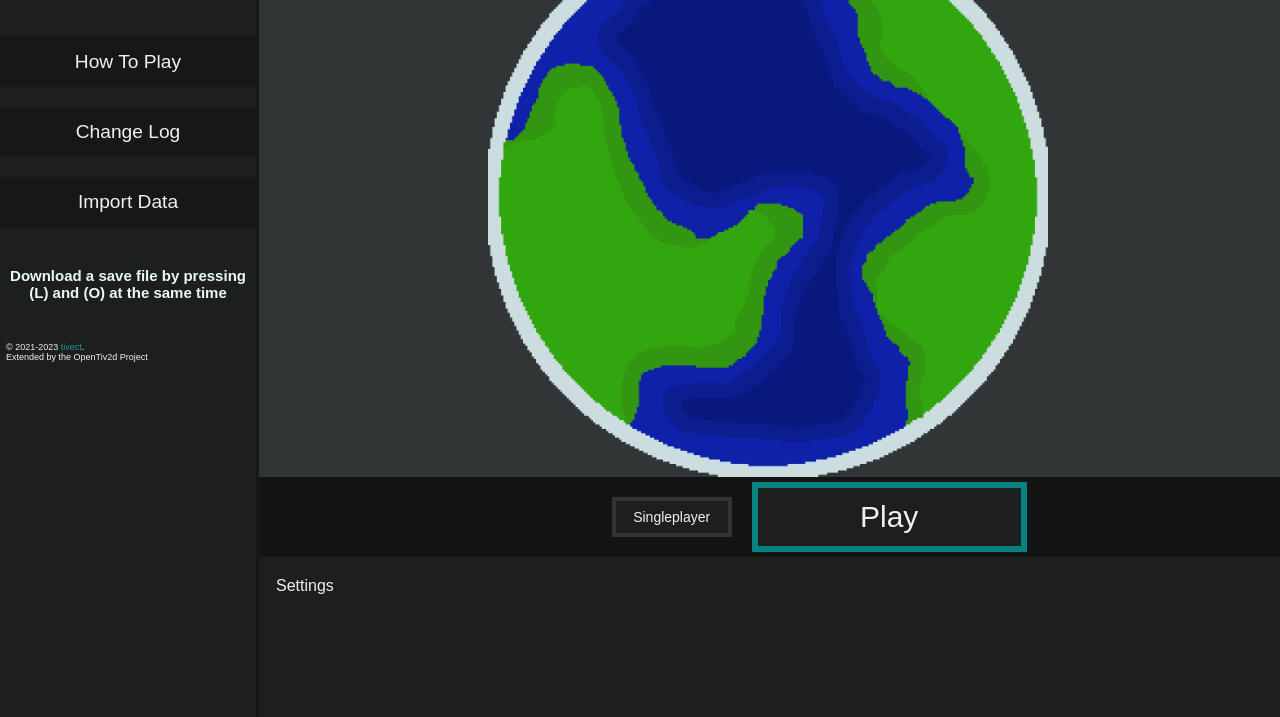
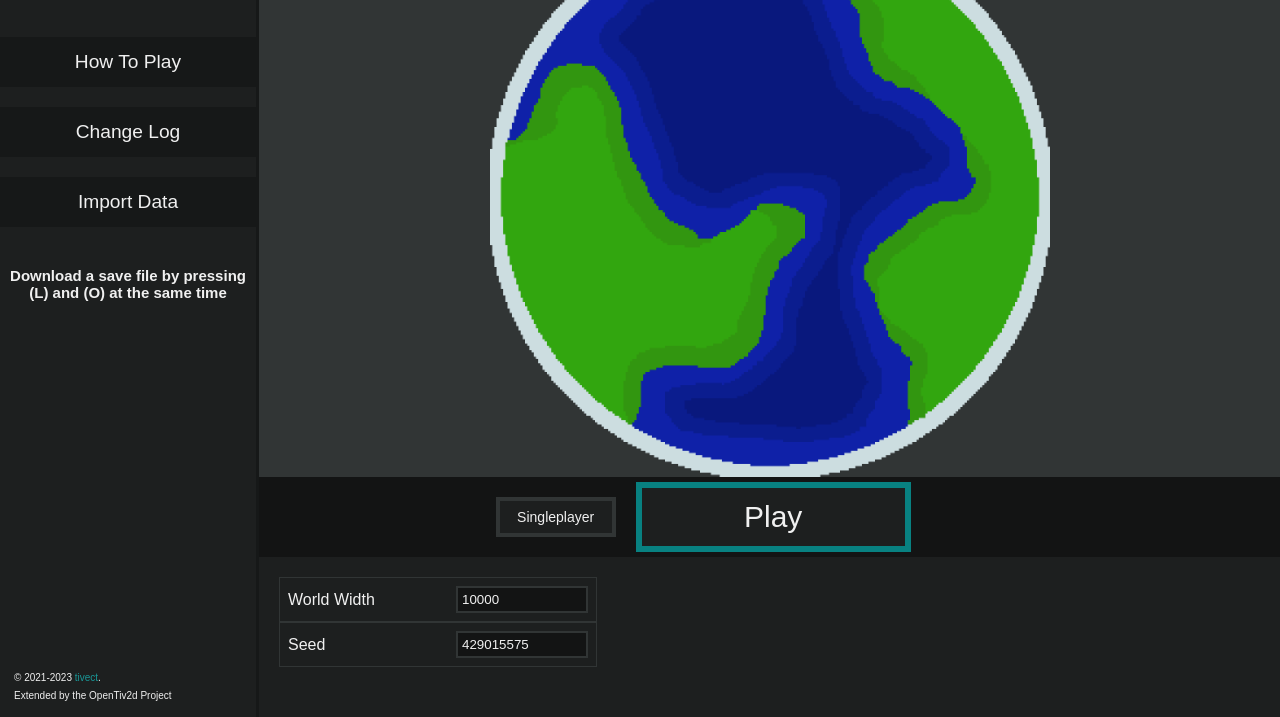
Before and after one commit to Twovect/OpenTiv2d, a plain HTML site: page index.html in a window 1280 px wide. Shown: the part 83-800 px from the top of the page. Drawn offline with Linux system fonts and the light colour scheme.

Commit message:
feat: worldgen settings

```diff
--- a/game.js
+++ b/game.js
@@ -854,6 +854,7 @@ function isSolid(val) {
     return false;
 };
 function gameSetup() {
+    console.log("start setup")
     if(!loaded){
         loaded = true;
         for(var j = 0; j < BLOCK_SOURCES.length; j++) {
@@ -904,12 +905,12 @@ function gameSetup() {
         projectile.src = "texture/metalProjectile.png";
         electricEffect = document.createElement("IMG");
         electricEffect.src = "texture/electricEffect.png";
-        if(!multiplayer){
-            let vals = betterWorldGen(genSeed());
+        if(!multiplayer) {
+            let vals = betterWorldGen(gameOptions);
             map = processHeightMap(vals);
             var xSpawnPoint = Math.round(Math.random() * ((vals.length-1) - 0) + 0);
             var ySpawnPoint = vals[xSpawnPoint];
-        console.log(xSpawnPoint+" "+ySpawnPoint);
+            //console.log(xSpawnPoint+" "+ySpawnPoint);
             for(var i=map.length-1;i>0;i--){
                 if(map[i][xSpawnPoint][0] != 0 && map[i-1][xSpawnPoint][0] == 0 && map[i-2][xSpawnPoint][0] == 0){
                     ySpawnPoint = map.length - i;
@@ -963,75 +964,6 @@ function processHeightMap(hMap){
         }
     }
     return nMap;
-}
-function betterPow(a, b) {
-    return Math.pow(Math.abs(a), b) * (
-        (a < 0) ? -1 : 1
-    );
-}
-function genSeed(){
-    var seed = Math.floor((Math.random()*999999999)+100000000);
-    console.log(seed);
-    return seed;
-}
-function betterWorldGen(seed){
-    var vals = [];
-    for(var i=0;i<DEFAULT_WORLDGEN_WIDTH;i++){
-        vals.push(Math.floor(worldGenMountain(i,seed)));
-    }
-    return vals;
-}
-function worldGenMountain(xh,seed) {
-    let x = xh/10
-    let res = 0;
-    res += 3.5;
-    let term2tosum = 0;
-    for(let n = 1; n <= 20; n++) {
-        let thisval = (
-            1.0/4.0 * Math.sin(
-                betterPow(Math.E, n/10.0) * (
-                    x/5.0 + 60.0 + seed + betterPow(n, Math.cos(x)/20.0)
-                )
-            ) + 1.0/5.0 * Math.sin(
-                betterPow(Math.E, (n+3.0)/10.0) * (
-                    x/10.0 + 60.0 + seed
-                )
-            )
-        );
-        term2tosum += thisval;
-    }
-    let term2 = (
-        4.0 * Math.atan(
-            3.0/4.0 * (
-                betterPow(term2tosum, 15.0/13.0)
-            )
-        )
-    );
-    res += term2;
-    let term3tosum = 0;
-    for(let n = 1; n <= 20; n++) {
-        let thisval = (
-            1.0/4.0 * Math.sin(
-                betterPow(Math.E, n/10.0) * (
-                    x/5.0 + 60.0 + 3 * seed + betterPow(n, Math.cos(x)/20.0)
-                )
-            ) + 1.0/5.0 * Math.sin(
-                betterPow(Math.E, (n+3.0)/10.0) * (
-                    x/2.0 + 60.0 + 2.0 * seed
-                )
-            )
-        );
-        term3tosum += thisval;
-    }
-    let term3 = (
-        4.0/5.0 * Math.atan(
-            3.0/4.0 * (
-                betterPow(term3tosum, 15.0/13.0)
-            )
-        )
-    )
-    res += term3;
-    return res*DEFAULT_WORLDGEN_VERTICAL_SCALE;
 }
 function legacyWorldGeneration(){
     var wMap = [];
--- /dev/null
+++ b/game_worldgen.js
@@ -0,0 +1,72 @@
+function betterPow(a, b) {
+    return Math.pow(Math.abs(a), b) * (
+        (a < 0) ? -1 : 1
+    );
+}
+
+function genSeed() {
+    let seed = Math.floor((Math.random()*999999999)+100000000);
+    //console.log(seed);
+    return seed;
+}
+
+function betterWorldGen(options) {
+    const vals = [];
+    for(let i = 0; i < options.worldWidth; i++){
+        vals.push(Math.floor(worldGenMountain(i, options.seed)));
+    }
+    return vals;
+}
+
+function worldGenMountain(xh,seed) {
+    let x = xh/10
+    let res = 0;
+    res += 3.5;
+    let term2tosum = 0;
+    for(let n = 1; n <= 20; n++) {
+        let thisval = (
+            1.0/4.0 * Math.sin(
+                betterPow(Math.E, n/10.0) * (
+                    x/5.0 + 60.0 + seed + betterPow(n, Math.cos(x)/20.0)
+                )
+            ) + 1.0/5.0 * Math.sin(
+                betterPow(Math.E, (n+3.0)/10.0) * (
+                    x/10.0 + 60.0 + seed
+                )
+            )
+        );
+        term2tosum += thisval;
+    }
+    let term2 = (
+        4.0 * Math.atan(
+            3.0/4.0 * (
+                betterPow(term2tosum, 15.0/13.0)
+            )
+        )
+    );
+    res += term2;
+    let term3tosum = 0;
+    for(let n = 1; n <= 20; n++) {
+        let thisval = (
+            1.0/4.0 * Math.sin(
+                betterPow(Math.E, n/10.0) * (
+                    x/5.0 + 60.0 + 3 * seed + betterPow(n, Math.cos(x)/20.0)
+                )
+            ) + 1.0/5.0 * Math.sin(
+                betterPow(Math.E, (n+3.0)/10.0) * (
+                    x/2.0 + 60.0 + 2.0 * seed
+                )
+            )
+        );
+        term3tosum += thisval;
+    }
+    let term3 = (
+        4.0/5.0 * Math.atan(
+            3.0/4.0 * (
+                betterPow(term3tosum, 15.0/13.0)
+            )
+        )
+    )
+    res += term3;
+    return res*DEFAULT_WORLDGEN_VERTICAL_SCALE;
+}
--- a/gamef.js
+++ b/gamef.js
@@ -317,11 +317,35 @@ document.getElementById("gameMode").onclick = function switchMode() {
         document.getElementById("gameMode").innerHTML = "Singleplayer";
     }
 }
-document.getElementById("start").onclick = function launchGame() {
-    //fix this it is partially working
-    document.getElementById("mainScreen").style.display = "none";
-    document.getElementById("menu").style.display = "none";
-    document.getElementById("amc05").style.display = "inline";
+
+// LAUNCHING AND OPTIONS
+const initialSeed = genSeed();
+const gameOptions = {
+    worldWidth: DEFAULT_WORLDGEN_WIDTH,
+    seed: initialSeed
+};
+
+function activateGameOptionsInputs() {
+    for (const optionKey of Object.keys(gameOptions)) {
+        const thisInput = document.getElementById("in-" + optionKey);
+        // Fill in the default value
+        thisInput.value = gameOptions[optionKey];
+        // Set up listening to events
+        const thisOptionKey = optionKey;
+        thisInput.addEventListener("change", (e) => {
+            gameOptions[thisOptionKey] = e.target.value;
+            // TODO: validate option
+        });
+    }
+}
+activateGameOptionsInputs();
+
+// Launch the game with the start button
+document.getElementById("start").addEventListener("click", async () => {
+    // Legacy comment: "fix this it is partially working"
+    document.getElementById("start").innerText = "Loading...";
+    document.getElementById("start").disabled = true;
+    await (new Promise(res => setTimeout(res, 1)));
     if(gameMode == "Multiplayer" && !loadServerData.usingData){
         loadServerData.usingData = true;
         ws.send(`joinrequest|${sid}`);
@@ -329,8 +353,13 @@ document.getElementById("start").onclick = function launchGame() {
     }
     loadScreen(1);
     loadGame();
+    document.getElementById("mainScreen").style.display = "none";
+    document.getElementById("bodysplit").style.display = "none";
+    document.getElementById("menu").style.display = "none";
+    document.getElementById("amc05").style.display = "inline";
     setTimeout(dataLoaded,5000);
-}
+});
+
 function loadGame(){
     if((multiplayer && loadServerData.mapLoaded && loadServerData.spawnPointLoaded) || (loadData.usingData && loadData.dataLoaded) || (!loadData.usingData && gameMode == "Singleplayer") && !loaded){
         if(loadData.usingData && gameMode == "Singleplayer"){
@@ -349,6 +378,7 @@ function loadGame(){
         gameSetup();
     }
 }
+
 function vehColSides(veh){
     var values = [];
     for(var i=0;i<4;i++){
--- a/index.html
+++ b/index.html
@@ -20,21 +20,21 @@
         <link rel="icon" type="image/png" href="icon.png">
     </head>
     <body class="noScrollBar">
-        <div class="bodysplit">
+        <div id="bodysplit">
             <div id="menu">
                 <h1 id="menuTtl">tivect</h1>
                 <a href="https://tivect.com/howto.html"><button class="menuButton">How To Play</button></a>
                 <a href="https://tivect.com/changelog.html"><button class="menuButton">Change Log</button></a>
                 <button class="menuButton" onclick=getFile()>Import Data</button>
                 <h1 id="htd">Download a save file by pressing (L) and (O) at the same time</h1>
-                <h1 id="note"></h1>
+                <!-- <h1 id="note"></h1> -->
                 <a hidden="hidden" id="downloadSave" download="world.tivect"></a>
                 <!-- <input hidden="hidden" id="saveFile" type="file" onchange=readSave()> -->
-                <div>
-                    <button id="copyright">
+                <div class="endElement">
+                    <span id="copyright">
                         &copy; 2021-2023 <a id="site"href="https://tivect.com/">tivect</a>.
                         <br>Extended by the OpenTiv2d Project
-                    </button>
+                    </span>
                 </div>
             </div>
             <div id="mainScreen">
@@ -51,7 +51,14 @@
                         </div>
                         <div id="settings">
                             <div id="innersettings">
-                                Settings
+                                <div class="settingbox">
+                                    <span>World Width</span>
+                                    <input id="in-worldWidth" type="text" placeholder="10000">
+                                </div>
+                                <div class="settingbox">
+                                    <span>Seed</span>
+                                    <input id="in-seed" type="text" placeholder="12345">
+                                </div>
                             </div>
                         </div>
                     </div>
@@ -62,6 +69,7 @@
         <div id="amc05">
             <canvas id="canvas"></canvas>
             <script src="game_constants.js"></script>
+            <script src="game_worldgen.js"></script>
             <script id="gameScript" src="game.js"></script>
             <script src="gamef.js"></script>
         </div>
--- a/launcher.css
+++ b/launcher.css
@@ -1,15 +1,40 @@
-body,html{margin:0; height:100%; width:100%; overflow: hidden;}
-body{
+body, html {
+    margin:0;
+    height:100%;
+    width:100%;
+    overflow: hidden;
+}
+
+body {
     background-color:#313535;
     font-family: sans-serif;
-    color: #f0f0f0;
+
+    --text: #f0f0f0;
+    --border-color: #313535;
+    --teal-accent: #088181;
+
+    color: var(--text);
 }
+
 .noScrollBar::-webkit-scrollbar{
     width: 0%;
 }
 ::placeholder{
     color:#f0f0f0;
 }
+
+input[type="text"] {
+    background-color: #131414;
+    color: var(--text);
+    border: solid 2px var(--border-color);
+    padding: 4px;
+    width: 120px;
+}
+input[type="text"]:focus {
+    outline: solid 2px var(--teal-accent);
+}
+
+/* Unique elements */
 #site{
     cursor:pointer;
     text-decoration: none;
@@ -17,11 +42,12 @@ body{
 }
 #site:active{
     cursor:pointer;
-    color:#088181;
+    color: var(--teal-accent);
 }
-.bodysplit {
+#bodysplit {
     display: flex;
     flex-direction: row;
+    height: 100%;
 }
 #launcher{
     position:relative;
@@ -60,13 +86,28 @@ body{
     padding-left: 20px;*/
 }
 #innersettings{
+    display: flex;
+    flex-direction: column;
+    justify-content: left;
+    align-items: flex-start;
+    text-align: left;
     padding: 20px;
+    gap: 0px;
+}
+.settingbox {
+    width: 300px;
+    display: flex;
+    flex-direction: row;
+    justify-content: space-between;
+    align-items: center;
+    border: solid 1px var(--border-color);
+    padding: 8px;
 }
 #start{
     height:70px;
     width:275px;
     background-color:#1d1f1f;
-    border:6px solid #088181;
+    border:6px solid var(--teal-accent);
     color:#f0f0f0;
     font-size:30px;
     font-weight: 200px;
@@ -108,7 +149,7 @@ body{
     justify-content: center;
     gap: 20px;
     align-items: center;
-    margin-left: 10%;
+    margin-right: 13%;
 }
 #offline{
     width:100%;
@@ -130,28 +171,28 @@ body{
 }
 #copyright{
     text-align: left;
-    background-color: transparent;
-    border:none;
     color:#f0f0f0;
-    top:62px;
-    font-size:9px;
-    height: 100%;
+    font-size:10px;
 }
 #mainScreen{
-    position:absolute;
+    /*position:absolute;
     left:20%;
-    width:80%;
+    width:80%;*/
+    flex-grow: 1;
     height:100%;
 }
 #menu{
-    position:absolute;
-    left:0%;
+    /*position:absolute;
+    left:0%;*/
     height:100%;
     min-width:165px;
     width:20%;
     background-color: #1d1f1f;
     border-right: solid 3px #161818;
     z-index: 5;
+    display: flex;
+    flex-direction: column;
+    justify-content: flex-start;
 }
 .menuButton{
     position:relative;
@@ -185,14 +226,15 @@ body{
     padding-top: 10px;
     text-align:center;
 }
+.endElement {
+    padding: 14px;
+    margin-top: auto;
+}
 #htd{
     position:relative;
     text-align:center;
-    color:#e8f8f8;
-    /* color:#1bdbdb; */
     font-size: 15px;
     margin-top: 40px;
-    /* color:#a7a7a7; */
 }
 #note{
     position:relative;
```
Lines whose indentation alone changed are shown as unchanged.
